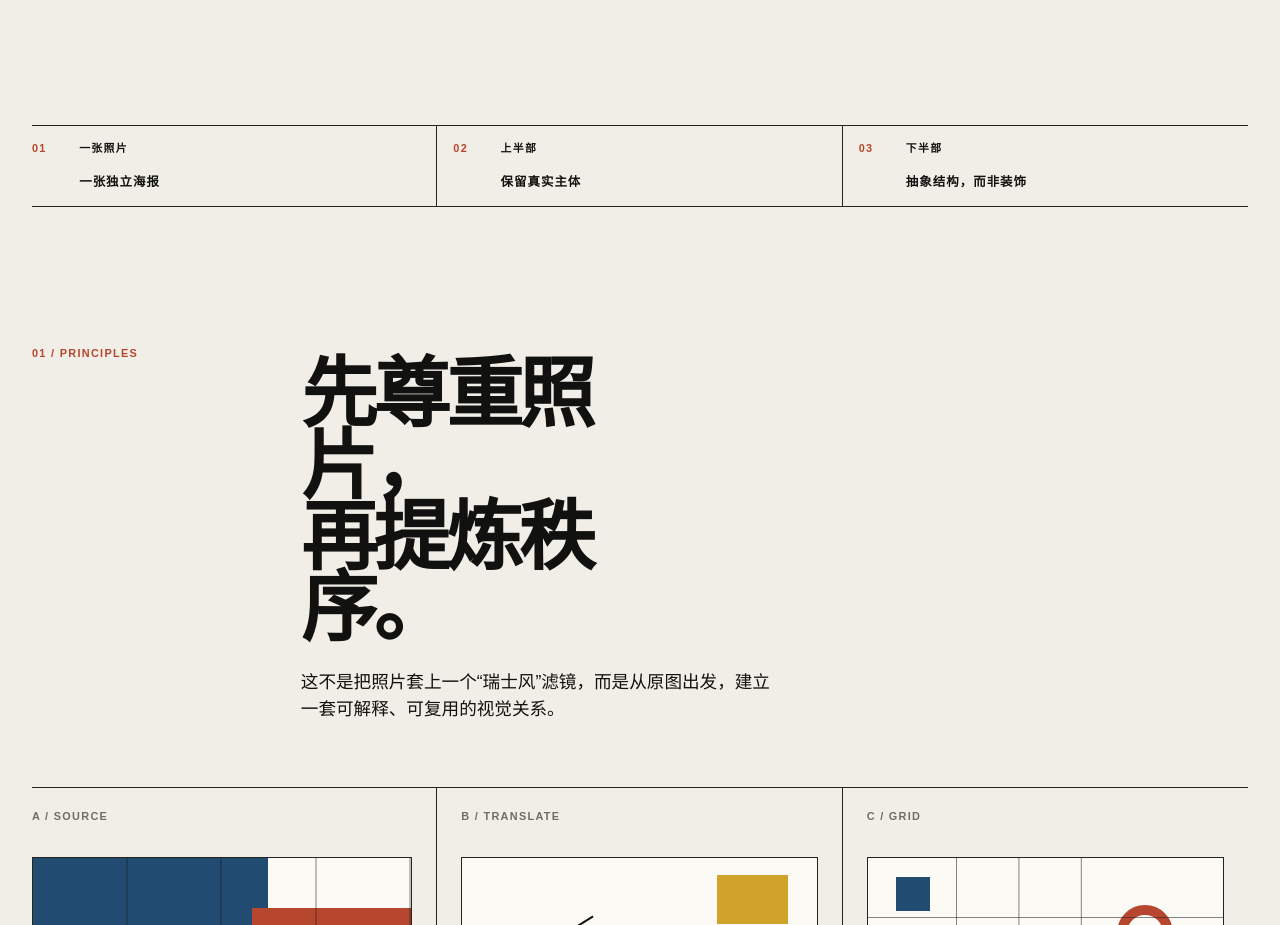
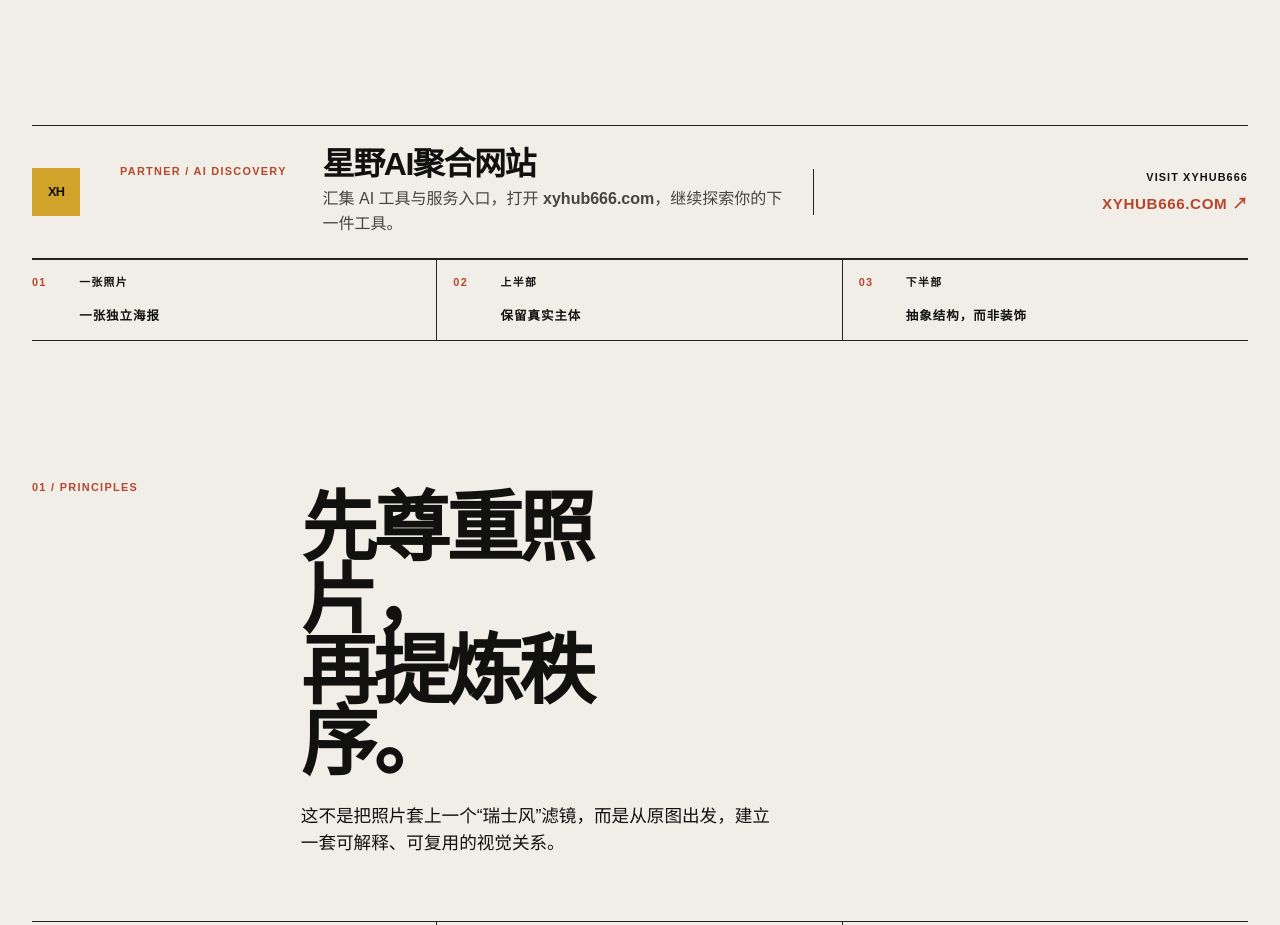
Before and after one commit to hellsing198309-wq/swiss-poster-composer, a plain HTML site: page index.html in a window 1280 px wide. Shown: the part 1004-1929 px from the top of the page. Drawn offline with Linux system fonts and the light colour scheme.

Commit message:
Add XYHUB666 promotion to homepage
Add a Swiss-grid partner strip and README callout for 星野AI聚合网站 at xyhub666.com.

```diff
--- a/index.html
+++ b/index.html
@@ -44,6 +44,21 @@
           <img src="assets/reference-nordic-horizon.png" alt="用户提供的 Nordic Horizon 山景摄影与几何抽象海报参考效果">
           <figcaption><span>NORDIC HORIZON</span><span>REFERENCE / STUDY</span></figcaption>
         </figure>
+      </section>
+
+      <section class="partner-strip shell" aria-labelledby="partner-title">
+        <div class="partner-mark" aria-hidden="true">XH</div>
+        <div class="partner-copy">
+          <p class="section-number">PARTNER / AI DISCOVERY</p>
+          <div>
+            <h2 id="partner-title">星野AI聚合网站</h2>
+            <p>汇集 AI 工具与服务入口，打开 <strong>xyhub666.com</strong>，继续探索你的下一件工具。</p>
+          </div>
+        </div>
+        <a class="partner-link" href="https://xyhub666.com/" target="_blank" rel="noopener noreferrer">
+          <span>VISIT XYHUB666</span>
+          <strong>xyhub666.com <span aria-hidden="true">↗</span></strong>
+        </a>
       </section>
 
       <section class="signal-strip shell" aria-label="核心承诺">
--- a/styles.css
+++ b/styles.css
@@ -164,6 +164,56 @@ a { color: inherit; }
 .hero-index { position: absolute; z-index: 1; top: -1rem; right: -1rem; display: grid; place-items: center; width: 3.25rem; height: 3.25rem; background: var(--red); color: var(--white); font-size: 1.2rem; font-weight: 800; }
 .hero-visual figcaption { display: flex; justify-content: space-between; gap: 1rem; padding-top: 0.75rem; border-top: 1px solid var(--line); font-size: 0.68rem; letter-spacing: 0.11em; font-weight: 700; }
 
+.partner-strip {
+  display: grid;
+  grid-template-columns: 4rem minmax(0, 1fr) minmax(14rem, 0.65fr);
+  gap: 1.5rem;
+  align-items: center;
+  padding: 1.35rem 0;
+  border-top: 1px solid var(--line);
+  border-bottom: 1px solid var(--line);
+}
+
+.partner-mark {
+  display: grid;
+  place-items: center;
+  width: 3rem;
+  height: 3rem;
+  background: var(--yellow);
+  color: var(--ink);
+  font-size: 0.8rem;
+  font-weight: 800;
+  letter-spacing: -0.06em;
+}
+
+.partner-copy {
+  display: grid;
+  grid-template-columns: minmax(10rem, 0.4fr) minmax(0, 1fr);
+  gap: 1rem;
+  align-items: baseline;
+}
+
+.partner-copy .section-number { padding-top: 0; }
+.partner-copy h2 { margin: 0; font-size: clamp(1.45rem, 2.5vw, 2.2rem); letter-spacing: -0.045em; line-height: 1; }
+.partner-copy p:not(.section-number) { grid-column: 2; margin: 0.45rem 0 0; color: #45443f; }
+
+.partner-link {
+  display: flex;
+  flex-direction: column;
+  align-items: flex-end;
+  gap: 0.35rem;
+  padding-left: 1.5rem;
+  border-left: 1px solid var(--line);
+  text-decoration: none;
+  text-transform: uppercase;
+  letter-spacing: 0.1em;
+  font-size: 0.68rem;
+  font-weight: 700;
+}
+
+.partner-link strong { color: var(--red); font-size: 0.95rem; letter-spacing: 0.04em; }
+.partner-link:hover, .partner-link:focus-visible { color: var(--red); }
+
 .signal-strip { display: grid; grid-template-columns: repeat(3, 1fr); border-top: 1px solid var(--line); border-bottom: 1px solid var(--line); }
 .signal-item { display: grid; grid-template-columns: 2.2rem 1fr; gap: 0.75rem; align-items: center; min-height: 5rem; padding: 0.75rem 1rem 0.75rem 0; border-right: 1px solid var(--line); }
 .signal-item + .signal-item { padding-left: 1rem; }
@@ -276,6 +326,11 @@ a { color: inherit; }
   .hero-visual { order: 0; width: min(82vw, 25rem); justify-self: center; }
   .hero h1 { font-size: clamp(3.8rem, 18vw, 6.5rem); }
   .hero-specs { margin-top: 3rem; }
+  .partner-strip { grid-template-columns: 3rem 1fr; gap: 1rem; }
+  .partner-copy { display: block; }
+  .partner-copy h2 { margin-top: 0.5rem; }
+  .partner-copy p:not(.section-number) { margin-top: 0.55rem; }
+  .partner-link { grid-column: 2; align-items: flex-start; padding: 1rem 0 0; border-top: 1px solid var(--line); border-left: 0; }
   .signal-strip { grid-template-columns: 1fr; }
   .signal-item, .signal-item + .signal-item { padding: 0.9rem 0; border-right: 0; border-bottom: 1px solid var(--line); }
   .signal-item:last-child { border-bottom: 0; }
```
Also changed, not shown: 1 other file.
